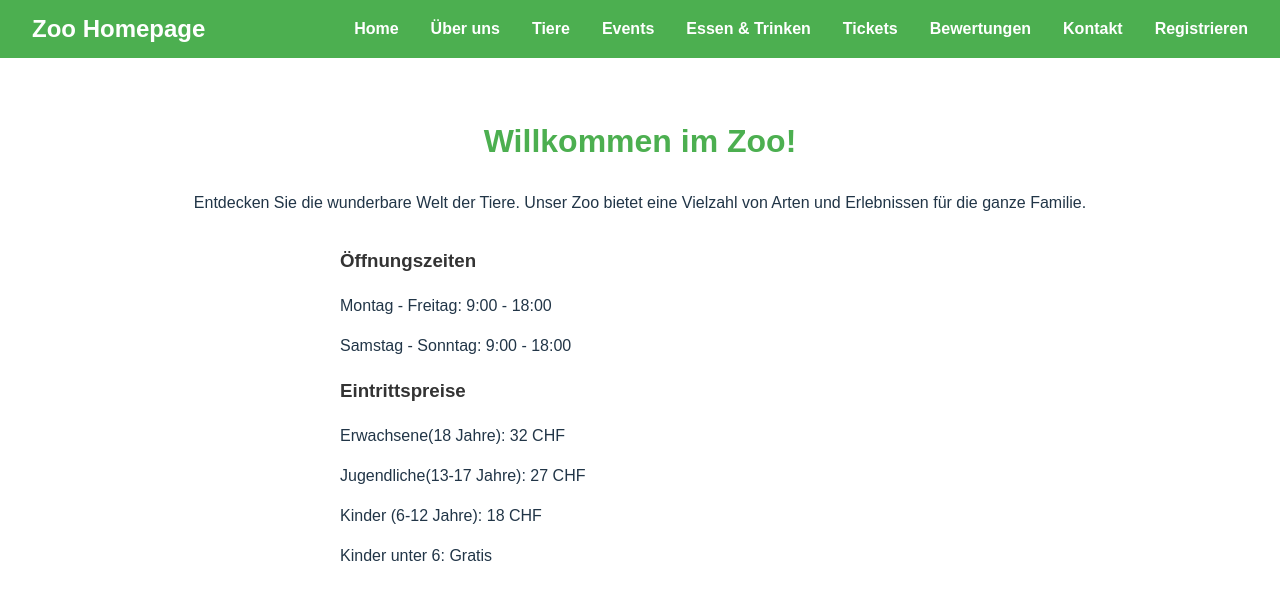
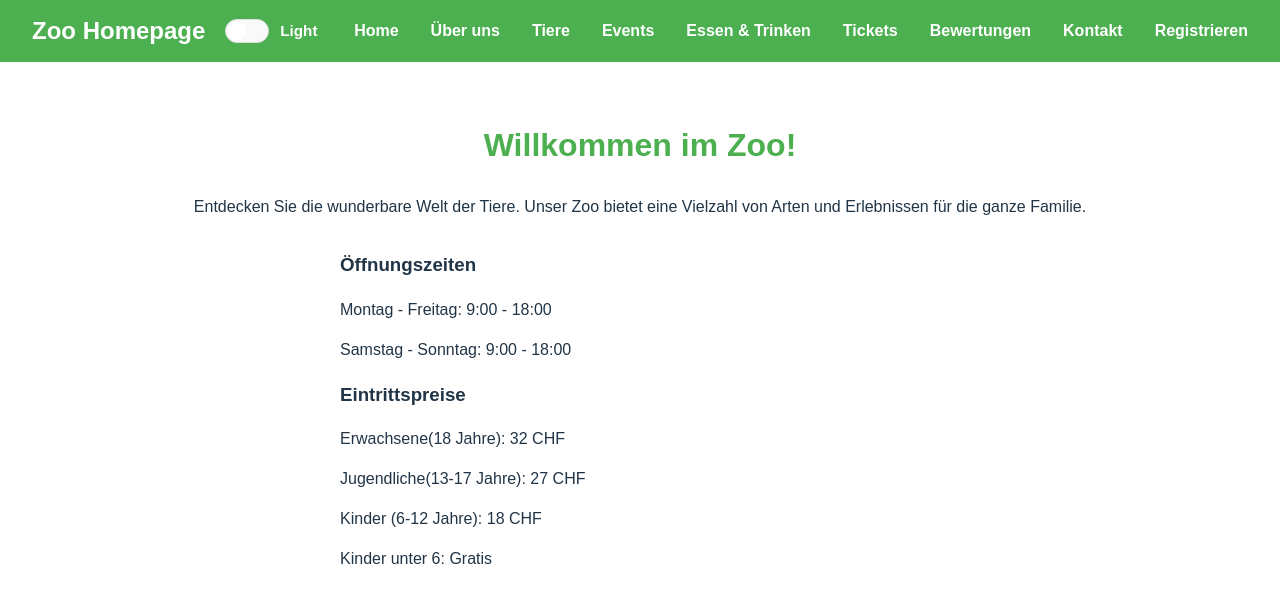
Before and after one commit to ramonmuffler/Zoo-Apply, a React (Vite) app: page / in a window 1280 px wide. Shown: the top 602 px of the page. Built offline with nearby package versions, Linux system fonts and the light colour scheme.

Commit message:
Created Dark Mode switch

```diff
--- a/src/App.css
+++ b/src/App.css
@@ -2,8 +2,8 @@
   font-family: Arial, sans-serif;
   width: 100%;
   min-height: 100vh;
-  background-color: #ffffff;
-  color: #213547;
+  background-color: var(--color-bg);
+  color: var(--color-text);
 }
 
 main {
--- a/src/components/Header.css
+++ b/src/components/Header.css
@@ -3,8 +3,15 @@
   justify-content: space-between;
   align-items: center;
   padding: 1rem 2rem;
-  background-color: #4CAF50;
-  color: white;
+  background-color: var(--color-header-bg);
+  color: var(--color-header-text);
+}
+
+
+.logo {
+  display: flex;
+  align-items: center;
+  gap: 1rem;
 }
 
 .logo h1 {
@@ -28,7 +35,7 @@
   border: none;
   padding: 0;
   border-radius: 0;
-  color: white;
+  color: var(--color-header-text);
   text-decoration: none;
   font-weight: bold;
   cursor: pointer;
@@ -38,3 +45,55 @@
 .nav button:hover {
   text-decoration: underline;
 }
+
+.theme-switch {
+  display: inline-flex;
+  align-items: center;
+  gap: 0.5rem;
+  cursor: pointer;
+  -webkit-user-select: none;
+  user-select: none;
+}
+
+.theme-switch input {
+  appearance: none;
+  width: 44px;
+  height: 24px;
+  border-radius: 999px;
+  background-color: var(--color-surface);
+  border: 1px solid var(--color-border);
+  position: relative;
+  transition: background-color 0.2s ease, border-color 0.2s ease;
+}
+
+.theme-switch input::after {
+  content: "";
+  position: absolute;
+  top: 2px;
+  left: 2px;
+  width: 18px;
+  height: 18px;
+  border-radius: 999px;
+  background-color: var(--color-header-text);
+  transition: transform 0.2s ease;
+}
+
+.theme-switch input:checked {
+  background-color: var(--color-header-bg);
+  border-color: var(--color-header-text);
+}
+
+.theme-switch input:checked::after {
+  transform: translateX(20px);
+}
+
+.theme-switch input:focus-visible {
+  outline: 3px auto -webkit-focus-ring-color;
+  outline-offset: 2px;
+}
+
+.theme-switch-label {
+  font-weight: 700;
+  color: var(--color-header-text);
+  font-size: 0.95rem;
+}
--- a/src/components/Header.tsx
+++ b/src/components/Header.tsx
@@ -1,14 +1,43 @@
 import "./Header.css";
+import { useEffect, useState } from "react";
 
 interface HeaderProps {
   setCurrentPage: (page: string) => void;
 }
 
 const Header = ({ setCurrentPage }: HeaderProps) => {
+  const [theme, setTheme] = useState<"light" | "dark">(() => {
+    if (typeof window === "undefined") {
+      return "light";
+    }
+
+    const savedTheme = localStorage.getItem("theme");
+    return savedTheme === "dark" ? "dark" : "light";
+  });
+
+  useEffect(() => {
+    document.documentElement.setAttribute("data-theme", theme);
+    localStorage.setItem("theme", theme);
+  }, [theme]);
+
+  const toggleTheme = () => {
+    setTheme((current) => (current === "dark" ? "light" : "dark"));
+  };
+
   return (
     <header className="header">
       <div className="logo">
         <h1>Zoo Homepage</h1>
+        <label className="theme-switch">
+          <input
+            type="checkbox"
+            checked={theme === "dark"}
+            onChange={toggleTheme}
+          />
+          <span className="theme-switch-label">
+            {theme === "dark" ? "Dark" : "Light"}
+          </span>
+        </label>
       </div>
       <nav className="nav">
         <ul>
@@ -25,13 +54,17 @@ const Header = ({ setCurrentPage }: HeaderProps) => {
             <button onClick={() => setCurrentPage("events")}>Events</button>
           </li>
           <li>
-            <button onClick={() => setCurrentPage("dining")}>Essen & Trinken</button>
+            <button onClick={() => setCurrentPage("dining")}>
+              Essen & Trinken
+            </button>
           </li>
           <li>
             <button onClick={() => setCurrentPage("tickets")}>Tickets</button>
           </li>
           <li>
-            <button onClick={() => setCurrentPage("reviews")}>Bewertungen</button>
+            <button onClick={() => setCurrentPage("reviews")}>
+              Bewertungen
+            </button>
           </li>
           <li>
             <button onClick={() => setCurrentPage("contact")}>Kontakt</button>
--- a/src/index.css
+++ b/src/index.css
@@ -3,9 +3,25 @@
   line-height: 1.5;
   font-weight: 400;
 
-  color-scheme: light dark;
-  color: rgba(255, 255, 255, 0.87);
-  background-color: #242424;
+  --color-bg: #ffffff;
+  --color-text: #213547;
+  --color-text-muted: #555;
+  --color-surface: #f9f9f9;
+  --color-overlay: rgba(255, 255, 255, 0.6);
+  --color-border: #ddd;
+  --color-input-bg: #ffffff;
+  --color-input-text: #000000;
+  --color-header-bg: #4CAF50;
+  --color-header-text: #ffffff;
+  --color-link: #646cff;
+  --color-link-hover: #535bf2;
+  --color-button-bg: #f9f9f9;
+  --color-button-text: #213547;
+  --color-button-border-hover: #646cff;
+
+  color-scheme: light;
+  color: var(--color-text);
+  background-color: var(--color-bg);
 
   font-synthesis: none;
   text-rendering: optimizeLegibility;
@@ -13,19 +29,42 @@
   -moz-osx-font-smoothing: grayscale;
 }
 
+:root[data-theme="dark"] {
+  --color-bg: #242424;
+  --color-text: rgba(255, 255, 255, 0.87);
+  --color-text-muted: rgba(255, 255, 255, 0.72);
+  --color-surface: #1a1a1a;
+  --color-overlay: rgba(0, 0, 0, 0.35);
+  --color-border: #3a3a3a;
+  --color-input-bg: #2a2a2a;
+  --color-input-text: rgba(255, 255, 255, 0.87);
+  --color-header-bg: #4CAF50;
+  --color-header-text: #ffffff;
+  --color-link: #646cff;
+  --color-link-hover: #747bff;
+  --color-button-bg: #1a1a1a;
+  --color-button-text: rgba(255, 255, 255, 0.87);
+  --color-button-border-hover: #646cff;
+
+  color-scheme: dark;
+}
+
 a {
   font-weight: 500;
-  color: #646cff;
+  color: var(--color-link);
   text-decoration: inherit;
 }
+
 a:hover {
-  color: #535bf2;
+  color: var(--color-link-hover);
 }
 
 body {
   margin: 0;
   min-width: 320px;
   min-height: 100vh;
+  background-color: var(--color-bg);
+  color: var(--color-text);
 }
 
 h1 {
@@ -40,27 +79,17 @@ button {
   font-size: 1em;
   font-weight: 500;
   font-family: inherit;
-  background-color: #1a1a1a;
+  background-color: var(--color-button-bg);
+  color: var(--color-button-text);
   cursor: pointer;
   transition: border-color 0.25s;
 }
+
 button:hover {
-  border-color: #646cff;
+  border-color: var(--color-button-border-hover);
 }
+
 button:focus,
 button:focus-visible {
   outline: 4px auto -webkit-focus-ring-color;
 }
-
-@media (prefers-color-scheme: light) {
-  :root {
-    color: #213547;
-    background-color: #ffffff;
-  }
-  a:hover {
-    color: #747bff;
-  }
-  button {
-    background-color: #f9f9f9;
-  }
-}
--- a/src/pages/About.css
+++ b/src/pages/About.css
@@ -2,7 +2,7 @@
   padding: 1rem 2rem;
   max-width: 900px;
   margin: 3rem auto 0;
-  background: linear-gradient(135deg, rgba(245, 245, 245, 0.85) 0%, #d3d3d3 100%);
+  background: var(--color-surface);
   border-radius: 12px;
   box-shadow: 0 8px 32px rgba(0, 0, 0, 0.2);
   font-family: 'Segoe UI', Tahoma, Geneva, Verdana, sans-serif;
@@ -31,11 +31,11 @@
 }
 
 .about p {
-  color: #000000;
+  color: var(--color-text);
   margin-bottom: 1.5rem;
   font-size: 1.05rem;
   text-align: justify;
-  background-color: rgba(255, 255, 255, 0.6);
+  background-color: var(--color-overlay);
   padding: 1.5rem;
   border-left: 4px solid #4CAF50;
   border-radius: 4px;
@@ -43,6 +43,6 @@
 }
 
 .about p:hover {
-  background-color: #f9f9f9;
+  background-color: var(--color-surface);
   box-shadow: 0 4px 12px rgba(0, 0, 0, 0.15);
 }
--- a/src/pages/Contact.css
+++ b/src/pages/Contact.css
@@ -10,6 +10,6 @@
 }
 
 .contact h3 {
-  color: #333;
+  color: var(--color-text);
   margin-top: 2rem;
 }
--- a/src/pages/Dining.css
+++ b/src/pages/Dining.css
@@ -24,7 +24,7 @@
 }
 
 .dining-section h3 {
-    color: #333;
+    color: var(--color-text);
     margin-bottom: 0.75rem;
 }
 
@@ -39,17 +39,17 @@
 }
 
 .dining-card {
-    border: 1px solid #ddd;
+    border: 1px solid var(--color-border);
     padding: 1rem 1.25rem;
     border-radius: 8px;
-    background-color: #f9f9f9;
+    background-color: var(--color-surface);
     box-shadow: 0 1px 3px rgba(0, 0, 0, 0.04);
 }
 
 .dining-card h4 {
     margin-top: 0;
     margin-bottom: 0.5rem;
-    color: #333;
+    color: var(--color-text);
 }
 
 .dining-tag {
@@ -63,7 +63,7 @@
 }
 
 .dining-section-alt {
-    background-color: #f5f5f5;
+    background-color: var(--color-surface);
     padding: 2rem 1.5rem;
     border-radius: 12px;
 }
--- a/src/pages/Events.css
+++ b/src/pages/Events.css
@@ -13,13 +13,13 @@
 }
 
 .event-card {
-  border: 1px solid #ddd;
+  border: 1px solid var(--color-border);
   padding: 1rem;
   margin-bottom: 1rem;
   border-radius: 8px;
-  background-color: #f9f9f9;
+  background-color: var(--color-surface);
 }
 
 .event-card h3 {
-  color: #333;
+  color: var(--color-text);
 }
--- a/src/pages/Home.css
+++ b/src/pages/Home.css
@@ -18,5 +18,5 @@
 }
 
 .info h3 {
-  color: #333;
+  color: var(--color-text);
 }
--- a/src/pages/Tickets.css
+++ b/src/pages/Tickets.css
@@ -24,21 +24,21 @@
 }
 
 .tickets-card {
-  border: 1px solid #ddd;
+  border: 1px solid var(--color-border);
   padding: 1.5rem;
   border-radius: 12px;
-  background-color: #f9f9f9;
+  background-color: var(--color-surface);
   box-shadow: 0 1px 3px rgba(0, 0, 0, 0.04);
 }
 
 .tickets-card h3,
 .tickets-success h4 {
   margin-top: 0;
-  color: #333;
+  color: var(--color-text);
 }
 
 .tickets-prices {
-  background: linear-gradient(180deg, #f9f9f9 0%, #eef8ef 100%);
+  background: linear-gradient(180deg, var(--color-surface) 0%, var(--color-bg) 100%);
 }
 
 .tickets-price-list {
@@ -52,12 +52,12 @@
   justify-content: space-between;
   gap: 1rem;
   padding-bottom: 0.75rem;
-  border-bottom: 1px solid #e1e1e1;
+  border-bottom: 1px solid var(--color-border);
 }
 
 .tickets-note {
   margin-bottom: 0;
-  color: #555;
+  color: var(--color-text-muted);
 }
 
 .tickets-form {
@@ -68,7 +68,7 @@
 .tickets-field {
   display: grid;
   gap: 0.4rem;
-  color: #333;
+  color: var(--color-text);
   font-weight: 600;
   min-width: 0;
 }
@@ -76,12 +76,12 @@
 .tickets-form input {
   box-sizing: border-box;
   width: 100%;
-  border: 1px solid #cfd8cf;
+  border: 1px solid var(--color-border);
   border-radius: 8px;
   padding: 0.8rem 0.9rem;
   font: inherit;
-  background-color: #fff;
-  color: #000;
+  background-color: var(--color-input-bg);
+  color: var(--color-input-text);
 }
 
 .tickets-form input:focus {
@@ -90,7 +90,7 @@
 }
 
 .tickets-form input::placeholder {
-  color: #4f4f4f;
+  color: var(--color-text-muted);
 }
 
 .tickets-date-field {
@@ -100,7 +100,6 @@
 .tickets-date-input {
   min-height: 48px;
   cursor: pointer;
-  color-scheme: light;
 }
 
 .tickets-quantity-grid {
@@ -115,7 +114,7 @@
   gap: 1rem;
   padding: 1rem;
   border-radius: 10px;
-  background-color: #edf7ee;
+  background-color: var(--color-surface);
 }
 
 .tickets-summary div {
@@ -145,8 +144,8 @@
   margin-top: 1.5rem;
   padding: 1rem 1.25rem;
   border-radius: 10px;
-  background-color: #e8f5e9;
-  border: 1px solid #c8e6c9;
+  background-color: var(--color-surface);
+  border: 1px solid var(--color-border);
 }
 
 .tickets-success p:last-child {
```
Also changed, not shown: src/pages/Animals.css (+17 -14 lines), src/pages/Reviews.css (+19 -19 lines).
